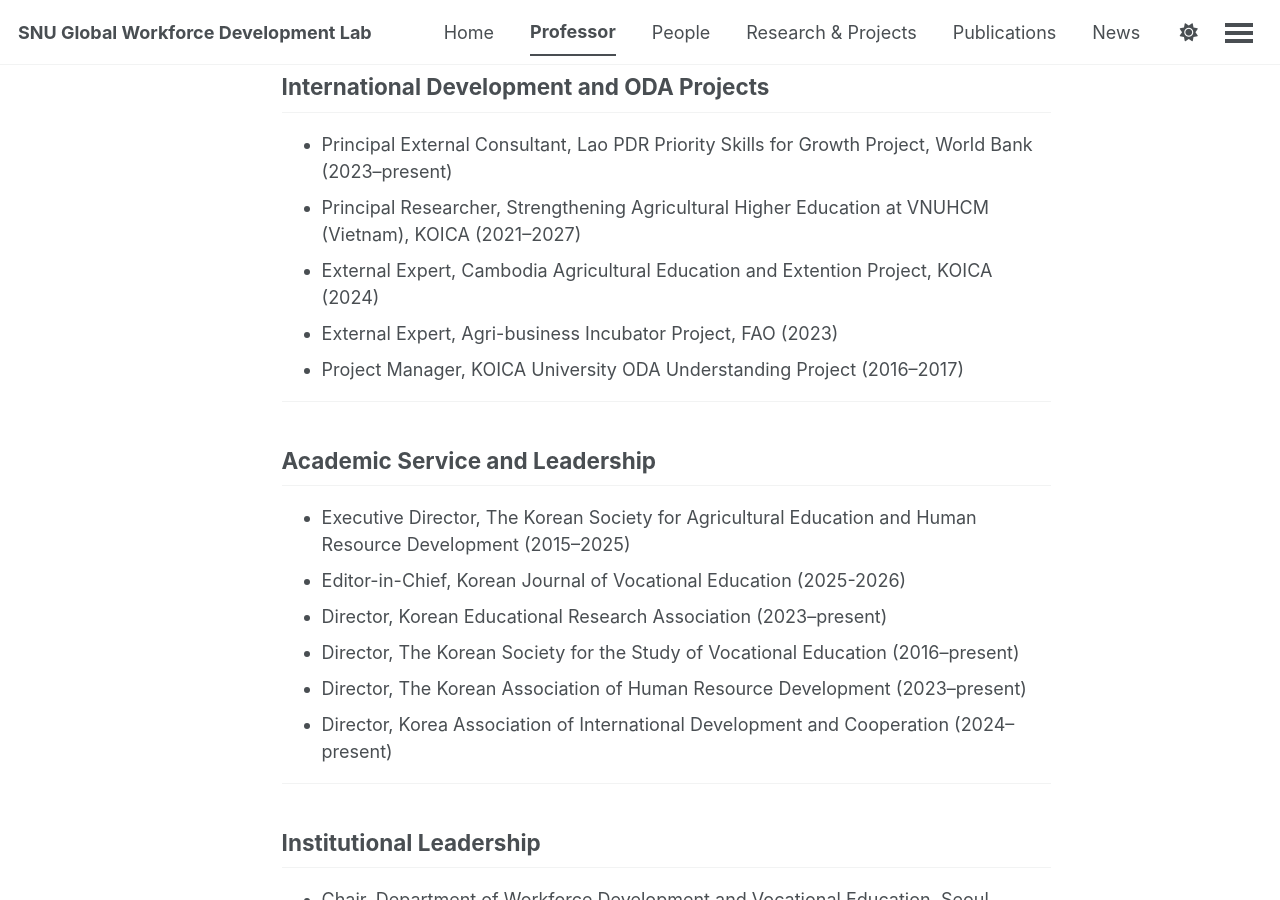
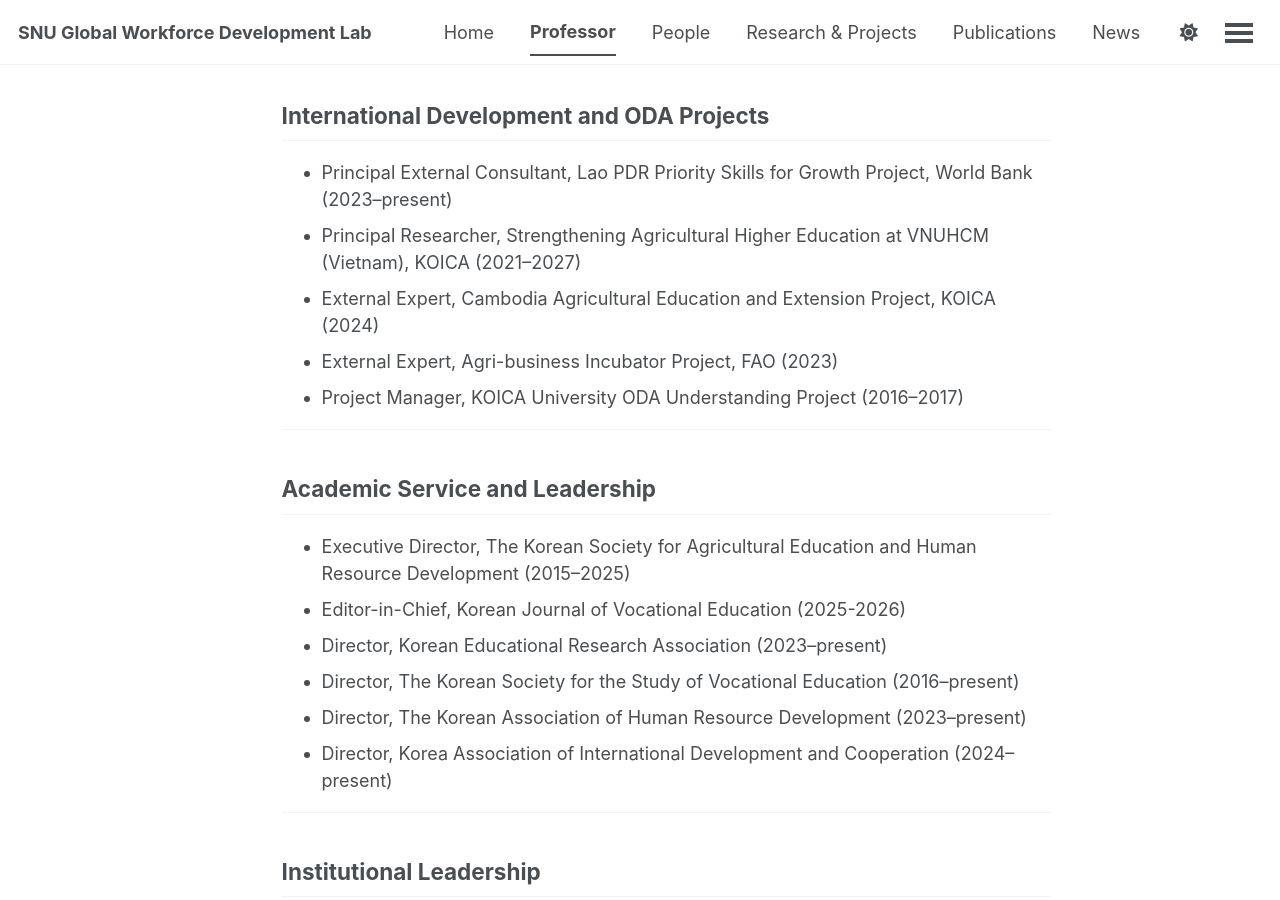
Before and after one commit to snu-global-workforce-lab/snu-global-workforce-lab.github.io, a Jekyll site: the page built from _pages/professor.md, in a window 1280 px wide and 900 px high, scrolled down 1944 px. Built offline with Jekyll 4.4.1, drawn with Linux system fonts in a browser that asks for light colours; a script bundle is joined from its source files by our own code; library files that are not in the unit come from our copies.

Commit message:
Update professor.md

```diff
--- a/_pages/professor.md
+++ b/_pages/professor.md
@@ -43,7 +43,7 @@
 
 My research focuses on workforce development, vocational and technical education and training (TVET), labor market transitions, occupational change, and policy effectiveness in national and international contexts.
 
-### Selected Courses
+## Selected Courses
 
 **Undergraduate**
 - Principles of Workforce Development and Vocational Education
@@ -73,7 +73,7 @@
 
 - Principal External Consultant, Lao PDR Priority Skills for Growth Project, World Bank (2023–present)
 - Principal Researcher, Strengthening Agricultural Higher Education at VNUHCM (Vietnam), KOICA (2021–2027)
-- External Expert, Cambodia Agricultural Education and Extention Project, KOICA (2024)
+- External Expert, Cambodia Agricultural Education and Extension Project, KOICA (2024)
 - External Expert, Agri-business Incubator Project, FAO (2023)
 - Project Manager, KOICA University ODA Understanding Project (2016–2017)
 
```
